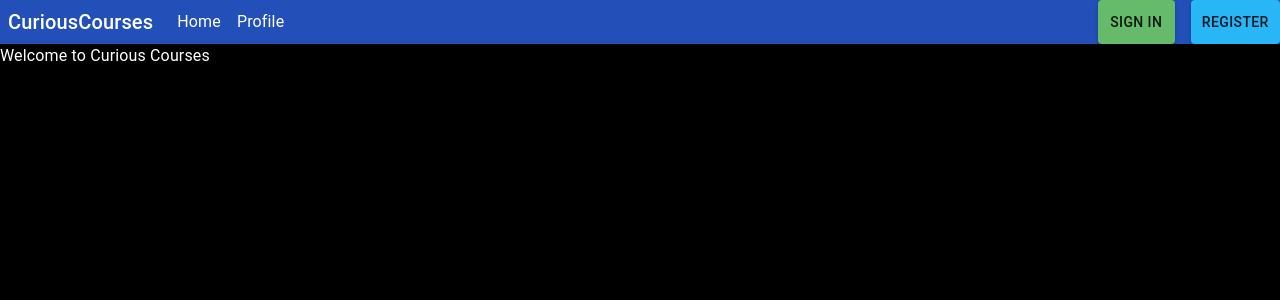
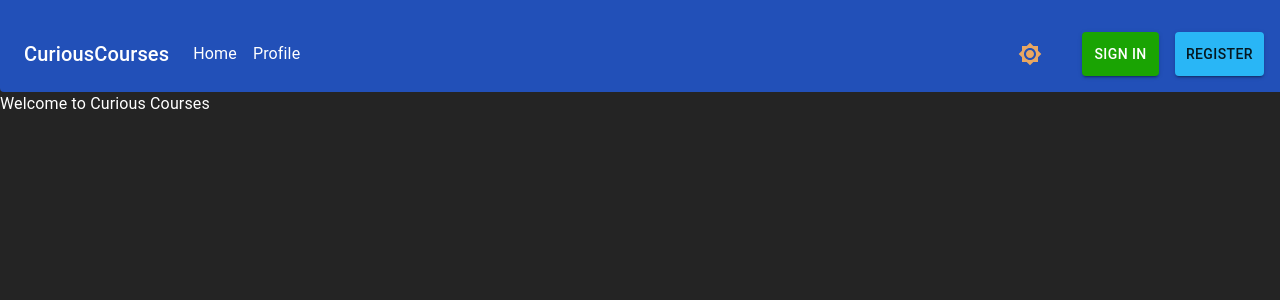
Before and after one commit to thehashton/curiouscourses, a Next.js app: page / in a window 1280 px wide. Shown: the top 300 px of the page. Built offline with nearby package versions, Linux system fonts and the light colour scheme.

Commit message:
Adds MUI light + dark theme switcher

```diff
--- a/app/components/Header/Header.module.scss
+++ b/app/components/Header/Header.module.scss
@@ -1,22 +1,37 @@
 .header {
-  display: flex;
+  display: inline-block;
   width: 100%;
   background-color: #2250B8;
+  border-bottom-left-radius: 4px;
+  border-bottom-right-right: 4px;
+  padding: 2rem 1rem 1rem 1rem;
 }
 
 .nav {
   display: flex;
+  justify-content: center;
+  flex-wrap: wrap;
   width: 100%;
+
+  @media screen and (min-width: 768px) {
+    flex-wrap: nowrap;
+    justify-content: start;
+  }
 }
 
 .menu {
   display: flex;
+  justify-content: center;
   align-items: center;
   list-style-type: none;
   padding-left: 0;
   width: 100%;
   height: 100%;
   margin: 0;
+
+  @media screen and (min-width: 768px) {
+    justify-content: initial;
+  }
 
   li {
     display: flex;
--- a/app/components/Header/Header.tsx
+++ b/app/components/Header/Header.tsx
@@ -1,52 +1,80 @@
-'use client';
-import React from 'react';
-import Link from 'next/link';
-import Button from '@mui/material/Button';
-import { useRouter } from 'next/navigation';
-import scss from './Header.module.scss';
-import {Typography} from "@mui/material";
+"use client";
+import React from "react";
+import Link from "next/link";
+import Button from "@mui/material/Button";
+import { useRouter } from "next/navigation";
+import scss from "./Header.module.scss";
+import { Typography } from "@mui/material";
+import ThemeToggleButton from "@/app/components/ThemeToggleButton";
+import { UserDataType } from "@/app/hooks/useUserData";
 
 interface HeaderProps {
-    userData: any; // Update the type according to your userData structure
+  userData: UserDataType | null;
+  ColorModeContext: React.Context<{ toggleColorMode: () => void }>;
+  currentMode: "light" | "dark"; // Prop for the current mode
+  showLabel?: boolean;
 }
 
-const Header: React.FC<HeaderProps> = ({ userData }) => {
+const Header: React.FC<HeaderProps> = ({
+  userData,
+  ColorModeContext,
+  currentMode,
+  showLabel,
+}) => {
   const router = useRouter(); // Initialize the useRouter hook
   const handleSignOut = () => {
-        router.push('/logout');
+    router.push("/logout");
   };
 
   const handleSignIn = () => {
-        router.push('/login');
+    router.push("/login");
   };
 
   return (
     <header className={scss.header}>
       <nav className={scss.nav}>
         <ul className={scss.menu}>
-                    <li><Button variant={'text'} href={'/'}><Typography variant={'h6'} style={{textTransform: 'initial'}}>CuriousCourses</Typography></Button></li>
           <li>
-                        <Link href="/"><Typography>Home</Typography></Link>
+            <Button variant={"text"} href={"/"}>
+              <Typography variant={"h6"} style={{ textTransform: "initial" }}>
+                CuriousCourses
+              </Typography>
+            </Button>
+          </li>
+          <li>
+            <Link href="/">
+              <Typography>Home</Typography>
+            </Link>
           </li>
           {!userData ? (
             <>
               <li>
-                                <Link href="/login"><Typography>Login</Typography></Link>
+                <Link href="/login">
+                  <Typography>Login</Typography>
+                </Link>
               </li>
             </>
           ) : (
             <>
               <li>
-                                <Link href="/profile"><Typography>Profile</Typography></Link>
+                <Link href="/profile">
+                  <Typography>Profile</Typography>
+                </Link>
               </li>
             </>
           )}
+          <li style={{ marginLeft: "auto" }}>
+            <ThemeToggleButton
+              ColorModeContext={ColorModeContext}
+              currentMode={currentMode}
+              showLabel={showLabel}
+            />
+          </li>
         </ul>
-                {
-                    userData?.isLoggedIn ? (
+        {userData?.isLoggedIn ? (
           <Button
             className={scss.signOutBtn}
-                            color={'error'}
+            color={"error"}
             onClick={handleSignOut}
             variant="contained"
           >
@@ -56,24 +84,23 @@ const Header: React.FC<HeaderProps> = ({ userData }) => {
           <>
             <Button
               className={scss.signOutBtn}
-                                color={'success'}
+              color={"success"}
               onClick={handleSignIn}
               variant="contained"
-                                style={{marginRight: '1rem'}}
+              style={{ marginRight: "1rem" }}
             >
               Sign In
             </Button>
             <Button
               className={scss.signOutBtn}
-                                color={'info'}
-                                href={'/register'}
+              color={"info"}
+              href={"/register"}
               variant="contained"
             >
               Register
             </Button>
           </>
-                    )
-                }
+        )}
       </nav>
     </header>
   );
--- /dev/null
+++ b/app/components/ThemeToggleButton/ThemeToggleButton.module.scss
@@ -0,0 +1,7 @@
+.light {
+  color: #76f2ff !important;
+}
+
+.dark {
+  color: #e9a763 !important;
+}
--- /dev/null
+++ b/app/components/ThemeToggleButton/ThemeToggleButton.tsx
@@ -0,0 +1,37 @@
+"use client";
+import IconButton from "@mui/material/IconButton";
+import Brightness7Icon from "@mui/icons-material/Brightness7";
+import Brightness4Icon from "@mui/icons-material/Brightness4";
+import React from "react";
+import Typography from "@mui/material/Typography";
+import { useMediaQuery } from "@mui/material";
+import scss from "./ThemeToggleButton.module.scss";
+
+export type ThemeToggleButtonProps = {
+  ColorModeContext: React.Context<{ toggleColorMode: () => void }>;
+  currentMode: "light" | "dark"; // Prop for the current mode
+  showLabel?: boolean;
+};
+
+const ThemeToggleButton = (props: ThemeToggleButtonProps) => {
+  const mobileCheck = useMediaQuery("(min-width: 500px)");
+  const { ColorModeContext, currentMode, showLabel = false } = props;
+  const colorMode = React.useContext(ColorModeContext);
+
+  return (
+    <>
+      {mobileCheck && showLabel && <Typography>{currentMode}</Typography>}
+      <IconButton
+        className={scss[currentMode]}
+        sx={{ mr: 2 }}
+        title={currentMode + " mode"} // Use currentMode for title
+        aria-label={currentMode + " mode button"}
+        onClick={colorMode?.toggleColorMode}
+      >
+        {currentMode === "dark" ? <Brightness7Icon /> : <Brightness4Icon />}
+      </IconButton>
+    </>
+  );
+};
+
+export default ThemeToggleButton;
--- /dev/null
+++ b/app/components/ThemeToggleButton/index.ts
@@ -0,0 +1 @@
+export { default } from "./ThemeToggleButton";
--- a/app/layout.tsx
+++ b/app/layout.tsx
@@ -1,34 +1,96 @@
-'use client';
+"use client";
 import { Metadata } from "next";
-import React from 'react';
-import { ThemeProvider, createTheme } from '@mui/material/styles';
+import React, { createContext, useEffect, useMemo, useState } from "react";
 import Header from "@/app/components/Header";
 import useUserData from "@/app/hooks/useUserData";
+import { createTheme, ThemeProvider, useTheme } from "@mui/material/styles";
+import darkTheme from "@/app/theme/darkTheme";
+import lightTheme from "@/app/theme/lightTheme";
+import CssBaseline from "@mui/material/CssBaseline";
 
-const darkTheme = createTheme({
-    palette: {
-        mode: 'dark', // Enable dark mode
-    },
-});
 export default function RootLayout({
   children,
 }: {
   children: React.ReactNode;
 }) {
   const metadata: Metadata = {
-        title: 'CuriousCourses',
-        description: 'Frontend courses for the web dev learner',
-    }
+    title: "CuriousCourses",
+    description: "Frontend courses for the web dev learner",
+    keywords: "e-learning, video courses, software development, programming",
+  };
+
+  const ThemeMUIMode = createContext({
+    toggleColorMode: () => {},
+  });
+
+  const storedTheme = localStorage.getItem("theme");
+  const initialMode = storedTheme || "dark";
+  const [mode, setMode] = useState<"light" | "dark">(
+    initialMode as "light" | "dark",
+  );
+
+  // Update stored theme when mode changes
+  useEffect(() => {
+    localStorage.setItem("theme", mode);
+  }, [mode]);
+
+  const colorMode = useMemo(
+    () => ({
+      toggleColorMode: () => {
+        setMode((prevMode) => (prevMode === "dark" ? "light" : "dark"));
+      },
+    }),
+    [],
+  );
+
   const userData = useUserData();
+  const theme = useTheme();
+
+  const chosenTheme = mode === "dark" ? darkTheme : lightTheme;
+
+  useEffect(() => {
+    console.log(colorMode);
+  }, [theme, colorMode]);
 
   return (
+    <ThemeMUIMode.Provider value={colorMode}>
       <html lang="en">
-      <body style={{background: 'black', color: 'white', maxWidth: '80rem', margin: 'auto'}}>
-          <ThemeProvider theme={darkTheme}>
-              <Header userData={userData}/>
+        <head>
+          <title>{metadata.title as React.ReactNode}</title>
+          <meta charSet="UTF-8" />
+          <meta
+            name="description"
+            content={metadata.description as string | undefined}
+          />
+          <meta
+            name="keywords"
+            content={metadata.keywords as string | undefined}
+          />
+          <meta name="author" content="Curious Courses" />
+          <meta
+            name="viewport"
+            content="width=device-width, initial-scale=1.0"
+          />
+        </head>
+        <ThemeProvider theme={createTheme(chosenTheme)}>
+          <CssBaseline />
+          <body
+            style={{
+              backgroundColor: chosenTheme?.palette?.background?.default,
+              maxWidth: "80rem",
+              margin: "auto",
+            }}
+          >
+            <Header
+              userData={userData}
+              ColorModeContext={ThemeMUIMode}
+              currentMode={mode}
+              showLabel={false}
+            />
             {children}
+          </body>
         </ThemeProvider>
-      </body>
       </html>
+    </ThemeMUIMode.Provider>
   );
 }
--- /dev/null
+++ b/app/theme/darkTheme.ts
@@ -0,0 +1,50 @@
+import { ThemeOptions } from "@mui/material";
+
+const darkTheme: ThemeOptions = {
+  palette: {
+    mode: "dark",
+    primary: {
+      main: "#2250B8",
+      light: "#658de9",
+      dark: "#163b8d",
+      contrastText: "#fff",
+    },
+    secondary: {
+      main: "#1829EC",
+      light: "#8088ed",
+      // dark: will be calculated from palette.secondary.main,
+      contrastText: "#e4d6f1",
+    },
+    background: {
+      default: "#242424",
+    },
+    text: {
+      primary: "#fff",
+    },
+    success: {
+      main: "#1AA403",
+      dark: "#0f5903",
+      light: "#8bdf7d",
+    },
+    warning: {
+      main: "#D4BF00",
+      dark: "#b58c04",
+      light: "#e2d885",
+    },
+    error: {
+      main: "#A40303",
+      dark: "#6b0303",
+      light: "#e76060",
+    },
+  },
+  typography: {
+    h1: {
+      default: "#fff",
+    },
+    body1: {
+      color: "#fff",
+    },
+  },
+};
+
+export default darkTheme;
--- /dev/null
+++ b/app/theme/lightTheme.ts
@@ -0,0 +1,45 @@
+import { ThemeOptions } from "@mui/material";
+
+const lightTheme: ThemeOptions = {
+  palette: {
+    mode: "light",
+    primary: {
+      main: "#2250B8",
+      light: "#658de9",
+      dark: "#163b8d",
+    },
+    secondary: {
+      main: "#5D849B",
+      light: "#99bed4",
+      dark: "#334a58",
+    },
+    background: {
+      default: "#fff",
+    },
+    success: {
+      main: "#1AA403",
+      dark: "#0f5903",
+      light: "#8bdf7d",
+    },
+    warning: {
+      main: "#D4BF00",
+      dark: "#b58c04",
+      light: "#e2d885",
+    },
+    error: {
+      main: "#A40303",
+      dark: "#6b0303",
+      light: "#e76060",
+    },
+  },
+  typography: {
+    h1: {
+      default: "#242424",
+    },
+    body1: {
+      color: "#242424",
+    },
+  },
+};
+
+export default lightTheme;
--- a/next.config.js
+++ b/next.config.js
@@ -1,4 +1,12 @@
 /** @type {import('next').NextConfig} */
-const nextConfig = {}
+const nextConfig = {
+    reactStrictMode: true,
+    swcMinify: true,
+    modularizeImports: {
+        "@mui/icons-material": {
+            transform: "@mui/icons-material/{{member}}",
+        },
+    },
+}
 
 module.exports = nextConfig
--- a/package.json
+++ b/package.json
@@ -11,6 +11,7 @@
   "dependencies": {
     "@emotion/react": "^11.11.1",
     "@emotion/styled": "^11.11.0",
+    "@mui/icons-material": "^5.14.3",
     "@mui/material": "^5.14.3",
     "@types/js-cookie": "^3.0.3",
     "@types/node": "20.4.8",
```
Also changed, not shown: app/profile/page.tsx (+25 -14 lines), app/theme/EmotionCache.tsx (added, +71 -0 lines), 1 other file (tests, documents, lock files or other folders). Lines whose indentation alone changed are shown as unchanged.
